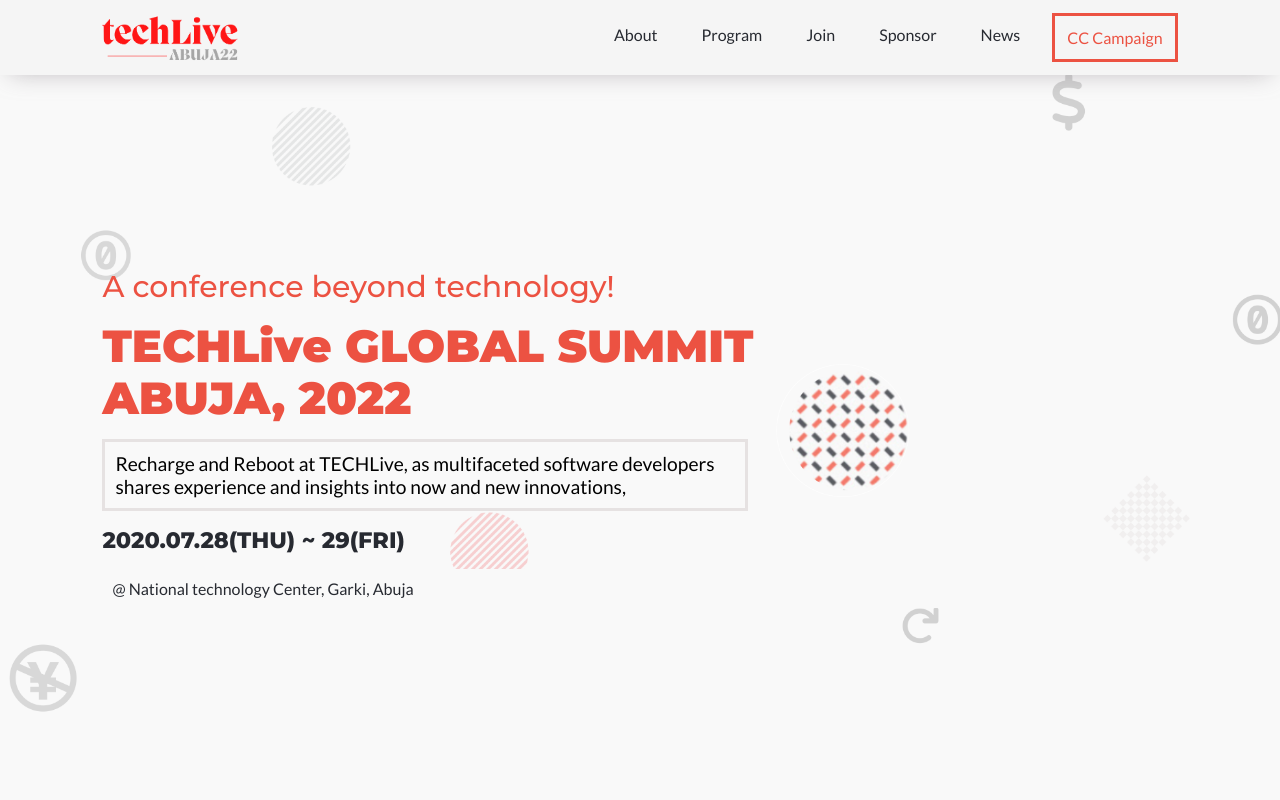
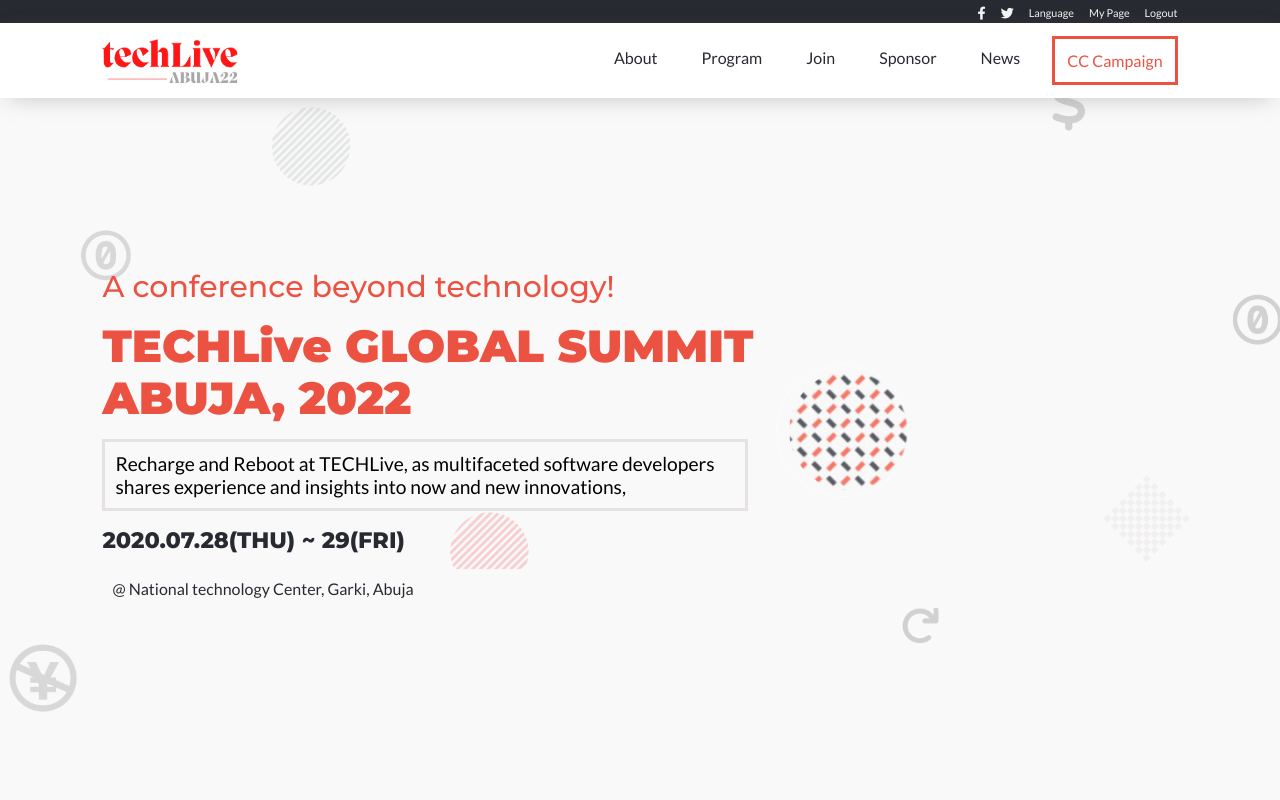
Before and after one commit to uisendy/TechLive-Summit, a website with bundled scripts: page index.html in a window 1280 px wide. Shown: the top 800 px of the page. Built offline with nearby package versions, Linux system fonts and the light colour scheme; a web font is replaced by a local one.

Commit message:
Added: Upper Navigation Links

```diff
--- a/index.html
+++ b/index.html
@@ -29,6 +29,15 @@
   </head>
   <body>
     <header class="nav-bar-section">
+      <nav class="upper-nav">
+        <div class="upper-nav-links">
+          <i class="fa-brands fa-facebook-f"></i>
+          <i class="fa-brands fa-twitter"></i>
+          <a href="#"><small class="tiny-tags">Language</small></a>
+          <a href="#"><small class="tiny-tags">My Page</small></a>
+          <a href="#"><small class="tiny-tags">Logout</small></a>
+        </div>
+      </nav>
       <nav class="nav-bar">
         <div class="conference-logo-container">
           <img
--- a/style/style.css
+++ b/style/style.css
@@ -11,6 +11,10 @@
 a {
   text-decoration: none;
   color: inherit;
+}
+
+.upper.nav {
+  display: none;
 }
 
 .conference-logo-container {
@@ -612,6 +616,24 @@
 }
 
 @media (min-width: 768px) {
+  .upper-nav {
+    background-color: #272a31;
+    height: 23px;
+  }
+
+  .upper-nav-links{
+    display: flex;
+    justify-content: flex-end;
+    padding-inline: 8%;
+    margin: 0 auto;
+    color: whitesmoke;
+    gap: 15px;
+    font-family: "Lato", sans-serif;
+    font-size: 13px;
+    align-items: flex-end;
+    padding-top: 4px;
+  }
+
   .conference-logo-container {
     display: flex;
     height: 48px;
@@ -623,7 +645,7 @@
 
   .nav-bar-section {
     font-family: "Lato", sans-serif;
-    background: whitesmoke;
+    background: white;
     position: fixed;
     width: 100%;
     z-index: 20;
```
Also changed, not shown: asset/images/Completed Project/Mobile Ver.PNG.
